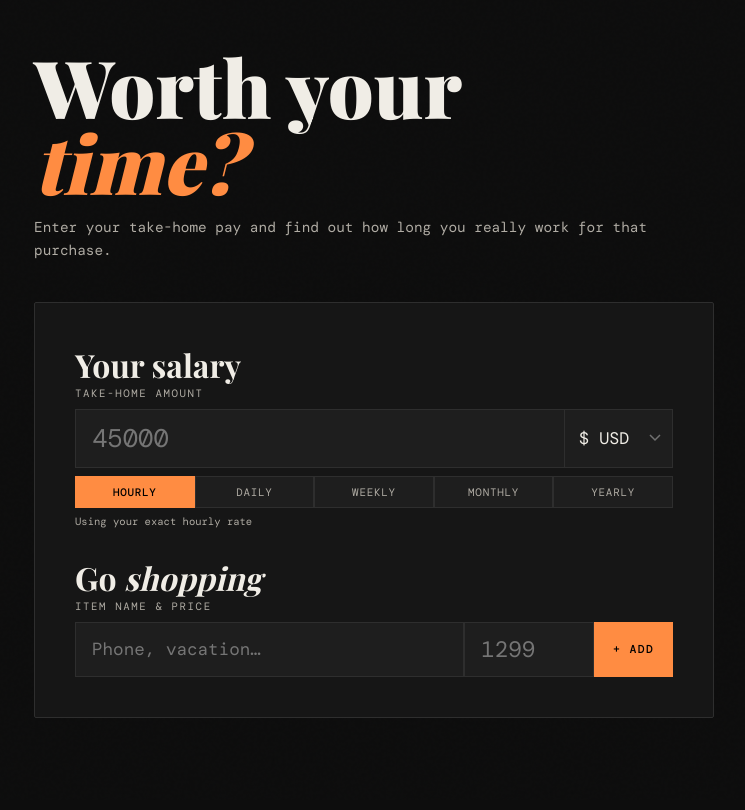
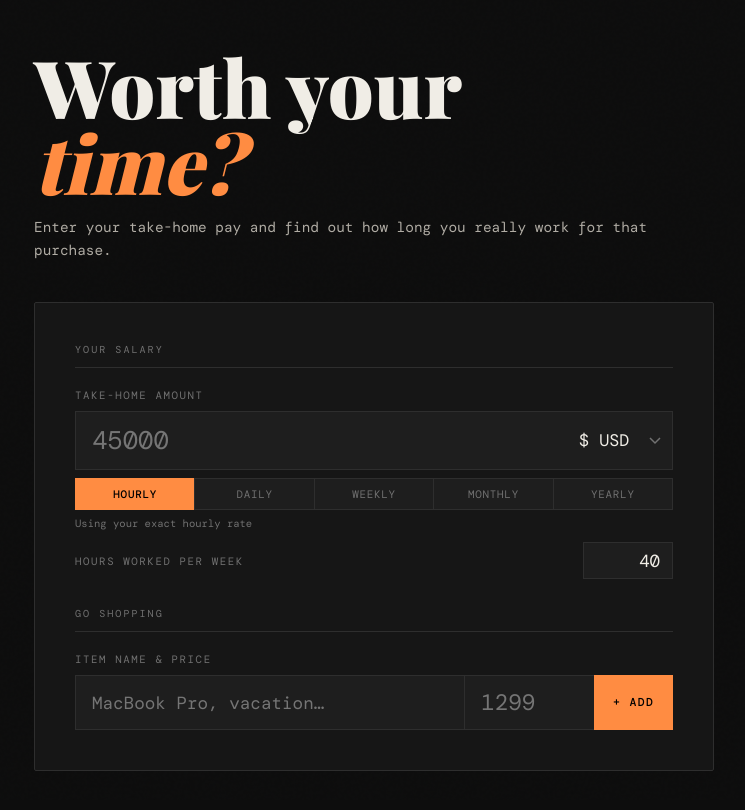
Before and after one commit to ofietze/timeIsMoney, a plain HTML site: page index.html in a window 1280 px wide. Both pictures are taken after a click on the button "HOURLY". Shown: the whole page, without its empty margins (266-1011 px from the left). Drawn offline with nearby package versions, Linux system fonts and the light colour scheme; a web font is replaced by a local one.

Commit message:
feat: Add input to change the hours per week

```diff
--- a/app.js
+++ b/app.js
@@ -5,6 +5,7 @@ const itemInput      = document.getElementById('item-name');
 const addBtn         = document.getElementById('add-btn');
 const errorMsg       = document.getElementById('error-msg');
 const periodHint     = document.getElementById('period-hint');
+const hoursPerWeekInput = document.getElementById('hours-per-week');
 const liveResult     = document.getElementById('live-result');
 const lrName         = document.getElementById('lr-name');
 const lrTime         = document.getElementById('lr-time');
@@ -17,26 +18,41 @@ const clearBtn       = document.getElementById('clear-btn');
 
 // ── Constants ──────────────────────────────────────────────
 
-const HINTS = {
-  hourly:  'Using your exact hourly rate',
-  daily:   'Assumes 8 working hours/day',
-  weekly:  'Assumes 40 working hours/week',
-  monthly: 'Assumes 160 working hours/month (40h/wk)',
-  yearly:  'Assumes 2,080 working hours/year (52 × 40h)',
-};
+const DEFAULT_HOURS_PER_WEEK = 40;
 
-const HOURS_PER_PERIOD = {
-  hourly: 1,
-  daily: 8,
-  weekly: 40,
-  monthly: 160,
-  yearly: 2080,
-};
+function getHoursPerWeek() {
+  const v = parseFloat(hoursPerWeekInput.value);
+  return v && v > 0 ? v : DEFAULT_HOURS_PER_WEEK;
+}
 
-// Working-time unit sizes in seconds
-const MO_S = 3600 * 160;
-const WK_S = 3600 * 40;
-const D_S  = 3600 * 8;
+// Derive all period multipliers from the current weekly hours setting
+function getHoursPerPeriod() {
+  const w = getHoursPerWeek();
+  return {
+    hourly:  1,
+    daily:   w / 5,
+    weekly:  w,
+    monthly: w * 52 / 12,
+    yearly:  w * 52,
+  };
+}
+
+function buildHints() {
+  const w  = getHoursPerWeek();
+  const mo = (w * 52 / 12).toFixed(1);
+  const yr = (w * 52).toLocaleString();
+  return {
+    hourly:  'Using your exact hourly rate',
+    daily:   `Assumes ${(w / 5).toFixed(1)} working hours/day`,
+    weekly:  `Assumes ${w} working hours/week`,
+    monthly: `Assumes ${mo} working hours/month (${w}h/wk)`,
+    yearly:  `Assumes ${yr} working hours/year (${w}h/wk)`,
+  };
+}
+
+function updatePeriodHint() {
+  periodHint.textContent = buildHints()[currentPeriod];
+}
 
 // ── State ──────────────────────────────────────────────────
 
@@ -47,17 +63,22 @@ let cart = [];
 
 function getHourlyRate() {
   const s = parseFloat(salaryInput.value);
-  return s && s > 0 ? s / HOURS_PER_PERIOD[currentPeriod] : null;
+  return s && s > 0 ? s / getHoursPerPeriod()[currentPeriod] : null;
 }
 
 /**
  * Converts a total number of seconds into a human-friendly
  * working-time string, e.g. "1mo 2wk 3d 4h 5m 6s".
- * Uses working units: month = 160h, week = 40h, day = 8h.
+ * Uses working units derived from the current hours-per-week setting.
  */
 function formatTime(totalSeconds) {
   totalSeconds = Math.round(totalSeconds);
   if (totalSeconds <= 0) return '0s';
+
+  const w    = getHoursPerWeek();
+  const WK_S = 3600 * w;
+  const D_S  = 3600 * (w / 5);
+  const MO_S = WK_S * 52 / 12;
 
   const mo = Math.floor(totalSeconds / MO_S);
   let rem   = totalSeconds % MO_S;
@@ -102,7 +123,7 @@ function updateLivePreview() {
 
   const hours = price / rate;
   const name  = itemInput.value.trim() || 'this item';
-  lrName.textContent = `${name}`;
+  lrName.textContent = `"${name}"`;
   lrTime.textContent = formatTime(hours * 3600);
   liveResult.classList.add('visible');
 }
@@ -137,10 +158,11 @@ function renderReceipt() {
   receiptTotalEl.textContent = formatTime(totalHours * 3600);
   itemCountEl.textContent    = `${cart.length} item${cart.length !== 1 ? 's' : ''}`;
 
+  const w       = getHoursPerWeek();
   const totalH  = totalHours.toFixed(1);
-  const totalD  = (totalHours / 8).toFixed(1);
-  const totalWk = (totalHours / 40).toFixed(2);
-  const totalMo = (totalHours / 160).toFixed(2);
+  const totalD  = (totalHours / (w / 5)).toFixed(1);
+  const totalWk = (totalHours / w).toFixed(2);
+  const totalMo = (totalHours / (w * 52 / 12)).toFixed(2);
 
   receiptBreak.innerHTML =
     `<span>${totalH}</span> hrs &nbsp;·&nbsp; ` +
@@ -192,7 +214,7 @@ document.querySelectorAll('.period-btn').forEach(btn => {
     document.querySelectorAll('.period-btn').forEach(b => b.classList.remove('active'));
     btn.classList.add('active');
     currentPeriod = btn.dataset.period;
-    periodHint.textContent = HINTS[currentPeriod];
+    updatePeriodHint();
     updateLivePreview();
     renderReceipt();
   });
@@ -208,6 +230,13 @@ clearBtn.addEventListener('click', () => { cart = []; renderReceipt(); });
   el.addEventListener('input', updateLivePreview)
 );
 
-// Receipt recalculates when salary or currency changes
+// Receipt recalculates when salary, currency, or hours/week changes
 salaryInput.addEventListener('input', renderReceipt);
 currencySelect.addEventListener('change', renderReceipt);
+
+// Hours-per-week affects hints, live preview, and receipt
+hoursPerWeekInput.addEventListener('input', () => {
+  updatePeriodHint();
+  updateLivePreview();
+  renderReceipt();
+});
--- a/index.html
+++ b/index.html
@@ -19,7 +19,7 @@
   <div class="card">
 
     <!-- ── Salary ── -->
-    <h3>Your salary</h3>
+    <p class="section-title">Your salary</p>
     <div class="field-group">
       <label for="salary">Take-home amount</label>
       <div class="salary-row">
@@ -49,15 +49,19 @@
         <button class="period-btn active" data-period="monthly">Monthly</button>
         <button class="period-btn" data-period="yearly">Yearly</button>
       </div>
-      <p class="period-hint" id="period-hint">Assumes 160 working hours/month (40h/wk)</p>
+      <p class="period-hint" id="period-hint">Assumes 173.3 working hours/month (40h/wk)</p>
+      <div class="hours-row">
+        <label for="hours-per-week">Hours worked per week</label>
+        <input type="number" id="hours-per-week" value="40" min="1" max="168" step="0.5">
+      </div>
     </div>
 
     <!-- ── Shopping ── -->
-    <h3>Go <i>shopping</i></h3>
+    <p class="section-title">Go shopping</p>
     <div class="field-group" style="margin-bottom: 0">
       <label for="item-name">Item name &amp; price</label>
       <div class="item-row">
-        <input type="text"   id="item-name" placeholder="Phone, vacation…">
+        <input type="text"   id="item-name" placeholder="MacBook Pro, vacation…">
         <input type="number" id="price"     placeholder="1299" min="0" step="any">
         <button class="add-btn" id="add-btn">+ Add</button>
       </div>
@@ -66,7 +70,7 @@
 
     <!-- ── Live preview ── -->
     <div class="live-result" id="live-result">
-      <div class="lr-label"><em id="lr-name">—</em> costs you</div>
+      <div class="lr-label">This item costs you <em id="lr-name">—</em></div>
       <div class="lr-time" id="lr-time">—</div>
     </div>
 
--- a/styles.css
+++ b/styles.css
@@ -6,7 +6,7 @@
   --accent-dim: rgba(255, 140, 66, 0.1);
   --text: #f0ede6;
   --secondary: #b0aca4;
-  --muted: #b0aca4;
+  --muted: #717171;
   --input-bg: #1e1e1e;
   --danger: #e05555;
 }
@@ -63,17 +63,6 @@ h1 {
 }
 
 h1 span {
-  color: var(--accent);
-  font-style: italic;
-}
-
-h3 {
-  font-family: 'Playfair Display', serif;
-  font-size: 2rem;
-  color: var(--text);
-}
-
-h3 span {
   color: var(--accent);
   font-style: italic;
 }
@@ -151,6 +140,7 @@ input:focus {
 }
 
 .salary-row input {
+  border-right: none;
   flex: 1;
   min-width: 0;
 }
@@ -188,6 +178,7 @@ select:focus {
   flex: 1;
   background: var(--input-bg);
   border: 1px solid var(--border);
+  border-right: none;
   color: var(--muted);
   font-family: 'DM Mono', monospace;
   font-size: 0.68rem;
@@ -223,6 +214,7 @@ select:focus {
 
 .item-row input[type="text"] {
   flex: 1;
+  border-right: none;
   font-size: 1.1rem;
   min-width: 0;
 }
@@ -230,6 +222,7 @@ select:focus {
 .item-row input[type="number"] {
   width: 130px;
   flex-shrink: 0;
+  border-right: none;
   font-size: 1.4rem;
 }
 
@@ -442,6 +435,29 @@ select:focus {
   color: var(--danger);
 }
 
+/* ── Hours per week ── */
+
+.hours-row {
+  display: flex;
+  align-items: center;
+  justify-content: space-between;
+  margin-top: 0.75rem;
+  gap: 1rem;
+}
+
+.hours-row label {
+  margin-bottom: 0;
+  white-space: nowrap;
+}
+
+.hours-row input {
+  width: 90px;
+  flex-shrink: 0;
+  font-size: 1.1rem;
+  padding: 0.4rem 0.75rem;
+  text-align: right;
+}
+
 /* ── Animations ── */
 
 @keyframes fadeUp {
```
